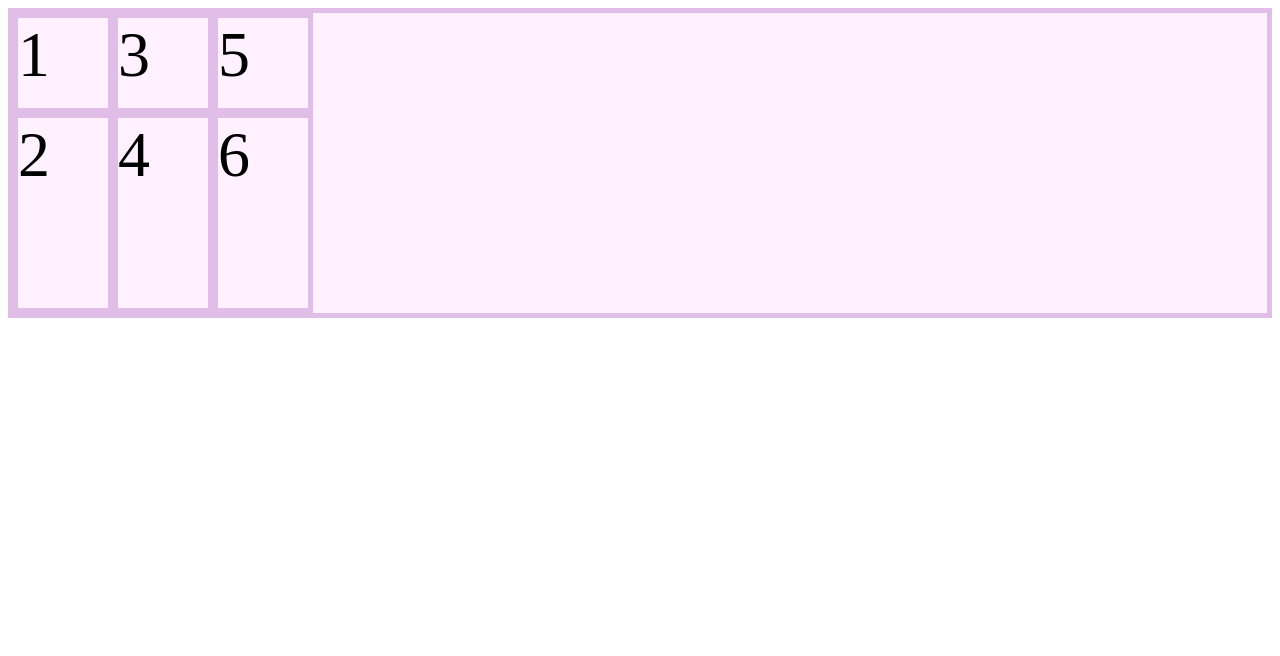
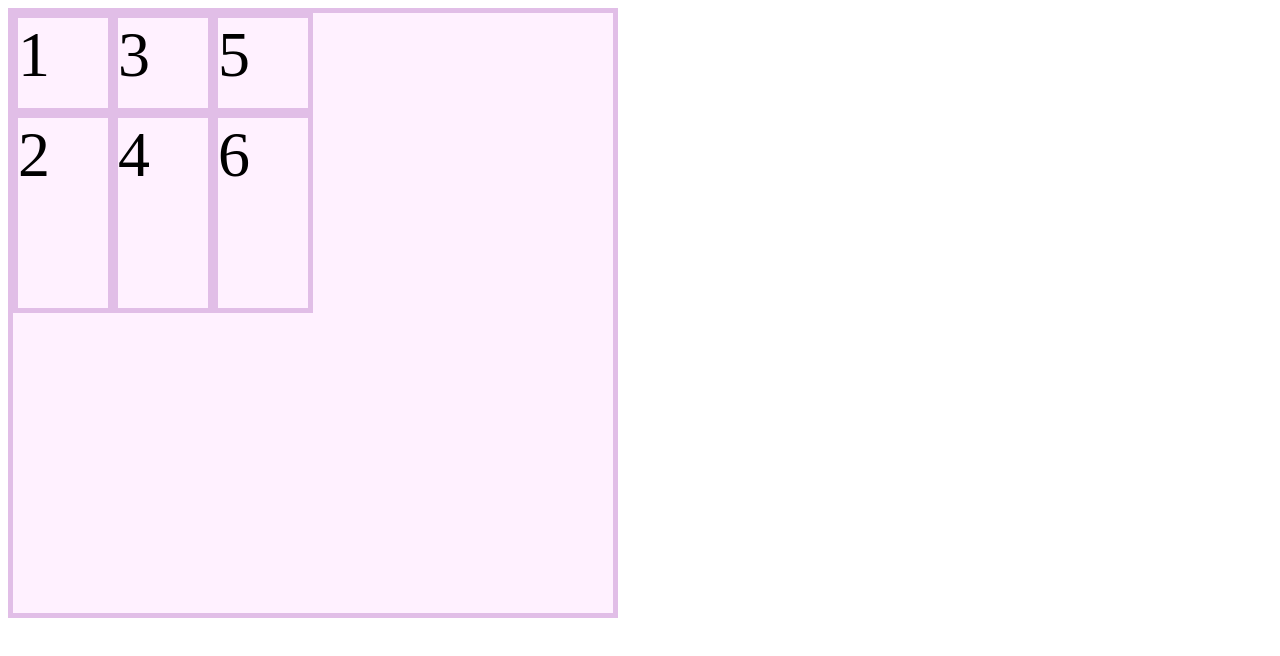
Before and after one commit to shencanet/css-grid, a plain HTML site: page index.html in a window 1280 px wide. Drawn offline with Linux system fonts and the light colour scheme.

Commit message:
ADD:grid test

```diff
--- a/style.css
+++ b/style.css
@@ -6,6 +6,8 @@
     grid-template-rows: 100px 200px;/*me perimte definir las filas van a tener y ancho*/
     grid-auto-columns: 100px;/*me perimte definir las filas van a tener y ancho*/
     grid-auto-flow: column;/*me perimte definir las filas van a tener y ancho*/
+    height: 600px;/*alto del contenedor*/
+    width: 600px;/*ancho del contenedor*/
 }
 
 .item{
```
